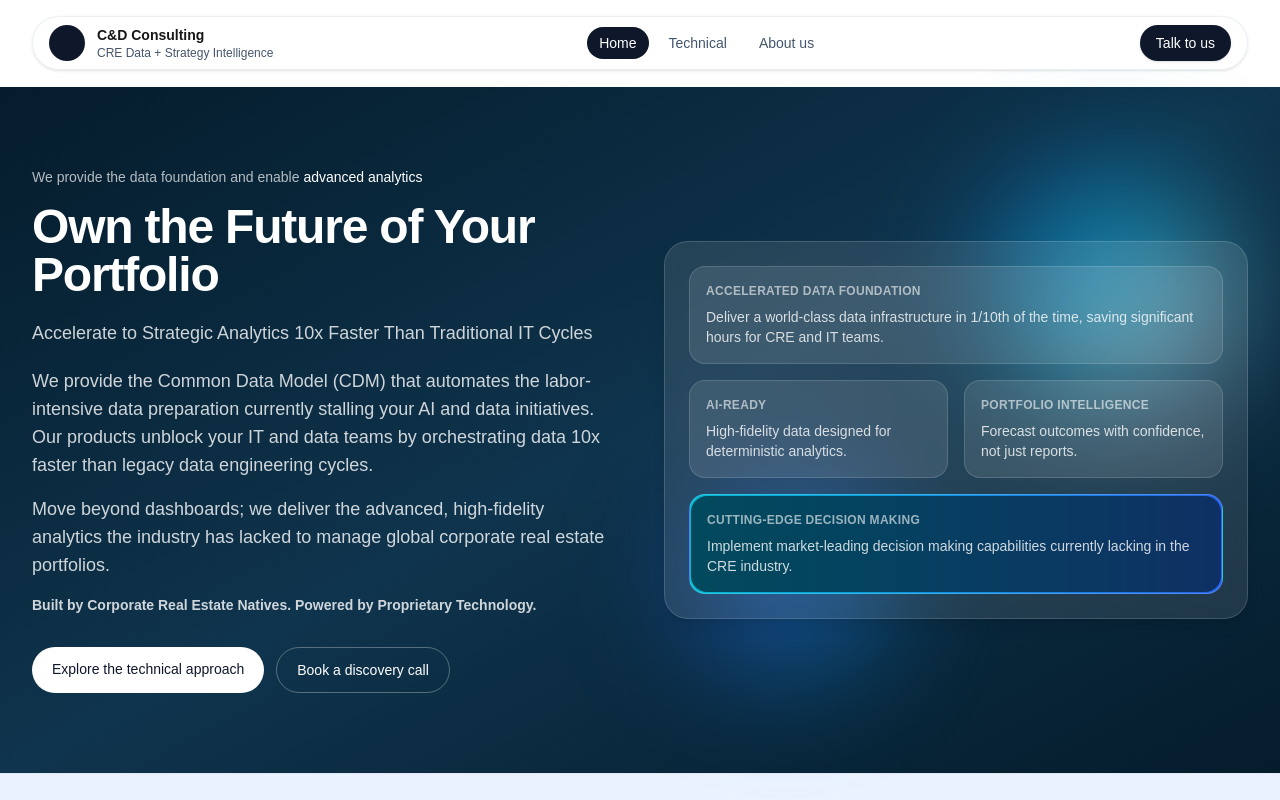
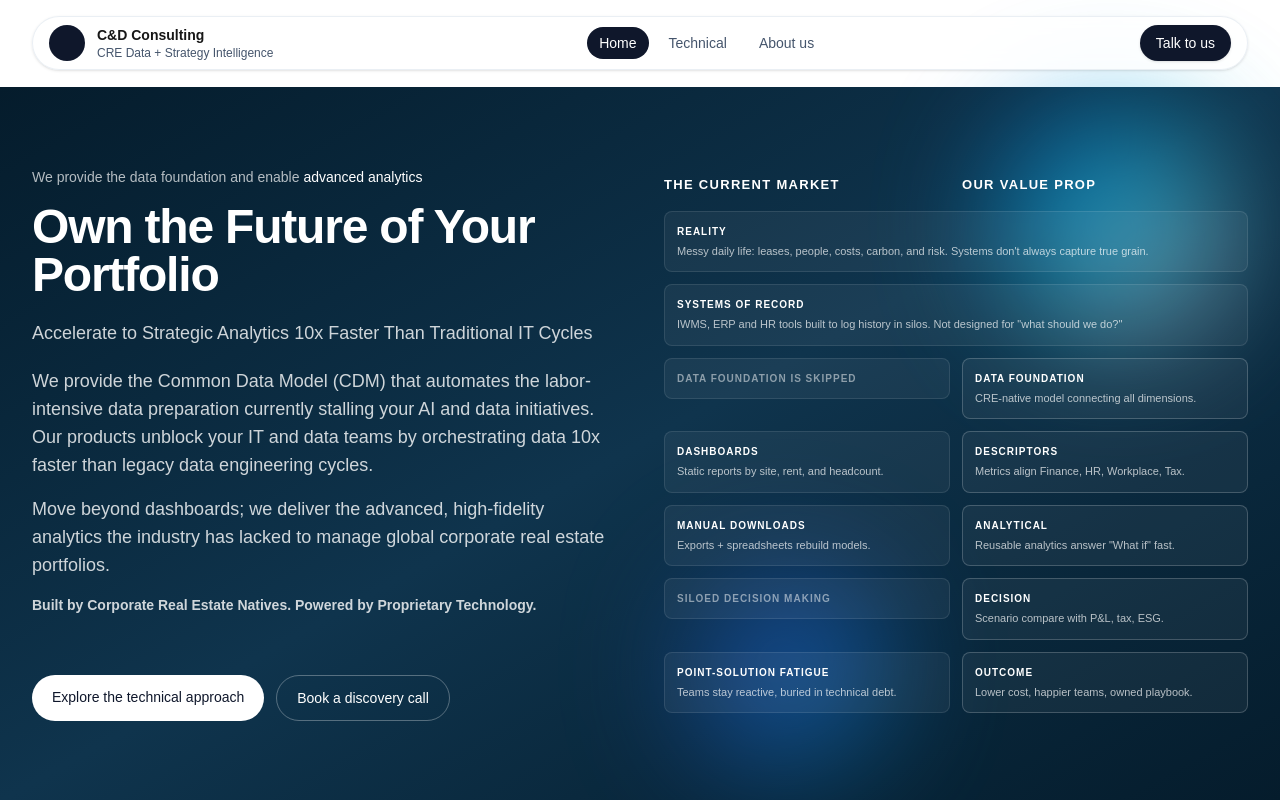
Before and after one commit to gliderhover/cd-consulting-site, a Next.js app: page / in a window 1280 px wide. Shown: the top 800 px of the page. Built offline with nearby package versions, Linux system fonts and the light colour scheme.

Commit message:
Implement final hero comparison variant with centralized tuning controls

```diff
--- a/app/page.tsx
+++ b/app/page.tsx
@@ -1,5 +1,7 @@
 import Container from "@/components/Container";
 import DiagramGate from "@/components/DiagramGate";
+import HowWeCompare from "@/components/HowWeCompare";
+import type { HowWeCompareTuning } from "@/components/HowWeCompare";
 import homeContent from "@/content/home.json";
 import solutionContent from "@/content/solution.json";
 import outcomesContent from "@/content/outcomes.json";
@@ -104,13 +106,24 @@ const contact = contactContent as Partial<ContactContent>;
 export default function Home() {
   const heroBadge = home.heroBadge ?? {};
   const technicalTeaser = home.technicalTeaser ?? {};
+  const heroDesktopColumnsClass = "lg:grid-cols-2";
+  const howWeCompareTuning: Partial<HowWeCompareTuning> = {
+    headerMarginClass: "mb-4",
+    headerGapClass: "gap-3",
+    headerTextClass: "text-[13px]",
+    stackGapClass: "space-y-3",
+    rowGapClass: "gap-3",
+    cardPaddingClass: "p-3",
+    titleTextClass: "text-[10px]",
+    bodyTextClass: "text-[11px]",
+  };
 
   return (
     <main className="min-h-screen bg-white text-slate-900">
       {/* Hero */}
       <section className="bg-gradient-to-br from-[#051c2c] via-[#0f344d] to-[#051c2c] py-16 sm:py-20">
         <Container>
-          <div className="grid gap-12 text-white lg:grid-cols-2 lg:items-center">
+          <div className={`grid gap-12 text-white ${heroDesktopColumnsClass} lg:items-center`}>
             <div className="max-w-3xl">
               <p className="text-sm text-white/70">
                 {heroBadge.prefix ?? ""}
@@ -144,7 +157,7 @@ export default function Home() {
                 </p>
               ) : null}
 
-              <div className="mt-8 flex flex-wrap gap-3">
+              <div className="mt-15 flex flex-wrap gap-3">
                 <a
                   href={home.heroCtaPrimary?.href ?? ""}
                   className="rounded-full bg-white px-5 py-3 text-sm font-medium text-slate-900 hover:bg-slate-100"
@@ -163,47 +176,8 @@ export default function Home() {
             <div className="relative">
               <div className="absolute -top-16 right-6 h-56 w-56 rounded-full bg-gradient-to-br from-[#2563eb] via-[#00b8d4] to-[#eaf2ff] blur-3xl opacity-70" />
               <div className="absolute -bottom-12 left-6 h-48 w-48 rounded-full bg-gradient-to-br from-[#0f344d] via-[#2563eb] to-[#00b8d4] blur-3xl opacity-60" />
-              <div className="relative rounded-3xl border border-white/15 bg-white/10 p-6 shadow-lg backdrop-blur">
-                <div className="grid gap-4">
-                  <div className="rounded-2xl border border-white/15 bg-white/10 p-4">
-                    <div className="text-xs font-semibold uppercase tracking-wide text-white/60">
-                      Accelerated Data Foundation
-                    </div>
-                    <div className="mt-2 text-sm text-white/80">
-                      Deliver a world-class data infrastructure in 1/10th of the time, saving
-                      significant hours for CRE and IT teams.
-                    </div>
-                  </div>
-                  <div className="grid gap-4 sm:grid-cols-2">
-                    <div className="rounded-2xl border border-white/15 bg-white/10 p-4">
-                      <div className="text-xs font-semibold uppercase tracking-wide text-white/60">
-                        AI-Ready
-                      </div>
-                      <div className="mt-2 text-sm text-white/80">
-                        High-fidelity data designed for deterministic analytics.
-                      </div>
-                    </div>
-                    <div className="rounded-2xl border border-white/15 bg-white/10 p-4">
-                      <div className="text-xs font-semibold uppercase tracking-wide text-white/60">
-                        Portfolio Intelligence
-                      </div>
-                      <div className="mt-2 text-sm text-white/80">
-                        Forecast outcomes with confidence, not just reports.
-                      </div>
-                    </div>
-                  </div>
-                  <div className="rounded-2xl border border-white/20 bg-gradient-to-r from-[#00b8d4] to-[#2563eb] p-[1px]">
-                    <div className="rounded-2xl bg-[#051c2c]/70 p-4">
-                      <div className="text-xs font-semibold uppercase tracking-wide text-white/60">
-                        Cutting-Edge Decision Making
-                      </div>
-                      <div className="mt-2 text-sm text-white/80">
-                        Implement market-leading decision making capabilities currently lacking in
-                        the CRE industry.
-                      </div>
-                    </div>
-                  </div>
-                </div>
+              <div className="relative">
+                <HowWeCompare styleVariant="dark" tuning={howWeCompareTuning} />
               </div>
             </div>
           </div>
--- /dev/null
+++ b/components/HowWeCompare.tsx
@@ -0,0 +1,222 @@
+type StyleVariant = "light" | "dark";
+
+type CardValue = { title: string; line: string };
+
+type SharedRow = {
+  shared: true;
+  title: string;
+  line: string;
+};
+
+type ValueOnlyRow = {
+  shared?: false;
+  market: null;
+  value: CardValue;
+};
+
+type PairedRow = {
+  shared?: false;
+  market: CardValue;
+  value: CardValue;
+};
+
+type ComparisonRow = SharedRow | ValueOnlyRow | PairedRow;
+
+export type HowWeCompareTuning = {
+  headerMarginClass: string;
+  headerGapClass: string;
+  headerTextClass: string;
+  stackGapClass: string;
+  rowGapClass: string;
+  cardPaddingClass: string;
+  titleTextClass: string;
+  bodyTextClass: string;
+};
+
+const defaultTuning: HowWeCompareTuning = {
+  headerMarginClass: "mb-4",
+  headerGapClass: "gap-3",
+  headerTextClass: "text-[13px]",
+  stackGapClass: "space-y-1",
+  rowGapClass: "gap-1",
+  cardPaddingClass: "p-1",
+  titleTextClass: "text-[10px]",
+  bodyTextClass: "text-[11px]",
+};
+
+const compactSideRows: ComparisonRow[] = [
+  {
+    shared: true,
+    title: "Reality",
+    line: "Messy daily life: leases, people, costs, carbon, and risk. Systems don't always capture true grain.",
+  },
+  {
+    shared: true,
+    title: "Systems of Record",
+    line: 'IWMS, ERP and HR tools built to log history in silos. Not designed for "what should we do?"',
+  },
+  {
+    market: null,
+    value: {
+      title: "Data Foundation",
+      line: "CRE-native model connecting all dimensions.",
+    },
+  },
+  {
+    market: {
+      title: "Dashboards",
+      line: "Static reports by site, rent, and headcount.",
+    },
+    value: {
+      title: "Descriptors",
+      line: "Metrics align Finance, HR, Workplace, Tax.",
+    },
+  },
+  {
+    market: {
+      title: "Manual Downloads",
+      line: "Exports + spreadsheets rebuild models.",
+    },
+    value: {
+      title: "Analytical",
+      line: 'Reusable analytics answer "What if" fast.',
+    },
+  },
+  {
+    market: null,
+    value: {
+      title: "Decision",
+      line: "Scenario compare with P&L, tax, ESG.",
+    },
+  },
+  {
+    market: {
+      title: "Point-Solution Fatigue",
+      line: "Teams stay reactive, buried in technical debt.",
+    },
+    value: {
+      title: "Outcome",
+      line: "Lower cost, happier teams, owned playbook.",
+    },
+  },
+];
+
+export default function HowWeCompare({
+  styleVariant = "dark",
+  tuning,
+}: {
+  styleVariant?: StyleVariant;
+  tuning?: Partial<HowWeCompareTuning>;
+}) {
+  const isDark = styleVariant === "dark";
+  const activeTuning = { ...defaultTuning, ...tuning };
+  const titleTextClass = isDark ? "text-white" : "text-slate-700";
+  const descTextClass = isDark ? "text-white/70" : "text-slate-600";
+  const marketCardClass = isDark
+    ? `rounded-lg border border-white/10 bg-white/5 ${activeTuning.cardPaddingClass}`
+    : `rounded-lg border border-slate-200 bg-white ${activeTuning.cardPaddingClass}`;
+  const valueCardClass = isDark
+    ? `rounded-lg border border-white/20 bg-white/5 ${activeTuning.cardPaddingClass}`
+    : `rounded-lg border border-[#A2AB99]/50 bg-white ${activeTuning.cardPaddingClass}`;
+
+  return (
+    <div className={`w-full ${isDark ? "text-white" : "text-slate-900"}`}>
+      <div className={`${activeTuning.headerMarginClass} grid ${activeTuning.headerGapClass} ${activeTuning.headerTextClass} font-semibold uppercase tracking-widest ${isDark ? "text-white" : "text-slate-700"} lg:grid-cols-2`}>
+        <div>The Current Market</div>
+        <div>Our Value Prop</div>
+      </div>
+
+      <div className={activeTuning.stackGapClass}>
+        {compactSideRows.map((row, index) => {
+          if (row.shared) {
+            return (
+              <div key={`${row.title}-${index}`}>
+                <div className={`rounded-lg border ${activeTuning.cardPaddingClass} ${isDark ? "border-white/10 bg-white/5" : "border-slate-200 bg-white"}`}>
+                  <div className={`${activeTuning.titleTextClass} font-semibold uppercase tracking-widest ${titleTextClass}`}>
+                    {row.title}
+                  </div>
+                  <div className={`mt-1 ${activeTuning.bodyTextClass} ${descTextClass}`}>{row.line}</div>
+                </div>
+              </div>
+            );
+          }
+
+          if (index === 2 && row.value) {
+            return (
+              <div key={`split-row-${index}`}>
+                <div className={`grid ${activeTuning.rowGapClass} lg:grid-cols-2`}>
+                  <div>
+                    <div className={`flex items-center rounded-lg border ${activeTuning.cardPaddingClass} ${isDark ? "border-white/10 bg-white/5" : "border-slate-200 bg-slate-50"}`}>
+                      <div className={`${activeTuning.titleTextClass} font-semibold uppercase tracking-widest ${isDark ? "text-white/50" : "text-slate-400"}`}>
+                        Data Foundation is Skipped
+                      </div>
+                    </div>
+                  </div>
+                  <div>
+                    <div className={valueCardClass}>
+                      <div className={`${activeTuning.titleTextClass} font-semibold uppercase tracking-widest ${titleTextClass}`}>
+                        {row.value.title}
+                      </div>
+                      <div className={`mt-1 ${activeTuning.bodyTextClass} ${descTextClass}`}>CRE-native model connecting all dimensions.</div>
+                    </div>
+                  </div>
+                </div>
+              </div>
+            );
+          }
+
+          if (row.market === null && row.value.title === "Decision") {
+            return (
+              <div key={`${row.value.title}-${index}`}>
+                <div className={`grid ${activeTuning.rowGapClass} lg:grid-cols-2`}>
+                  <div>
+                    <div className={`flex items-center rounded-lg border ${activeTuning.cardPaddingClass} ${isDark ? "border-white/10 bg-white/5" : "border-slate-200 bg-slate-50"}`}>
+                      <div className={`${activeTuning.titleTextClass} font-semibold uppercase tracking-widest ${isDark ? "text-white/50" : "text-slate-400"}`}>
+                        Siloed Decision Making
+                      </div>
+                    </div>
+                  </div>
+                  <div>
+                    <div className={valueCardClass}>
+                      <div className={`${activeTuning.titleTextClass} font-semibold uppercase tracking-widest ${titleTextClass}`}>
+                        {row.value.title}
+                      </div>
+                      <div className={`mt-1 ${activeTuning.bodyTextClass} ${descTextClass}`}>{row.value.line}</div>
+                    </div>
+                  </div>
+                </div>
+              </div>
+            );
+          }
+
+          if (row.market) {
+            return (
+              <div key={`${row.market.title}-${row.value.title}-${index}`}>
+                <div className={`grid ${activeTuning.rowGapClass} lg:grid-cols-2`}>
+                  <div>
+                    <div className={marketCardClass}>
+                      <div className={`${activeTuning.titleTextClass} font-semibold uppercase tracking-widest ${titleTextClass}`}>
+                        {row.market.title}
+                      </div>
+                      <div className={`mt-1 ${activeTuning.bodyTextClass} ${descTextClass}`}>{row.market.line}</div>
+                    </div>
+                  </div>
+                  <div>
+                    <div className={valueCardClass}>
+                      <div className={`${activeTuning.titleTextClass} font-semibold uppercase tracking-widest ${titleTextClass}`}>
+                        {row.value.title}
+                      </div>
+                      <div className={`mt-1 ${activeTuning.bodyTextClass} ${descTextClass}`}>{row.value.line}</div>
+                    </div>
+                  </div>
+                </div>
+              </div>
+            );
+          }
+
+          return null;
+        })}
+      </div>
+    </div>
+  );
+}
```
